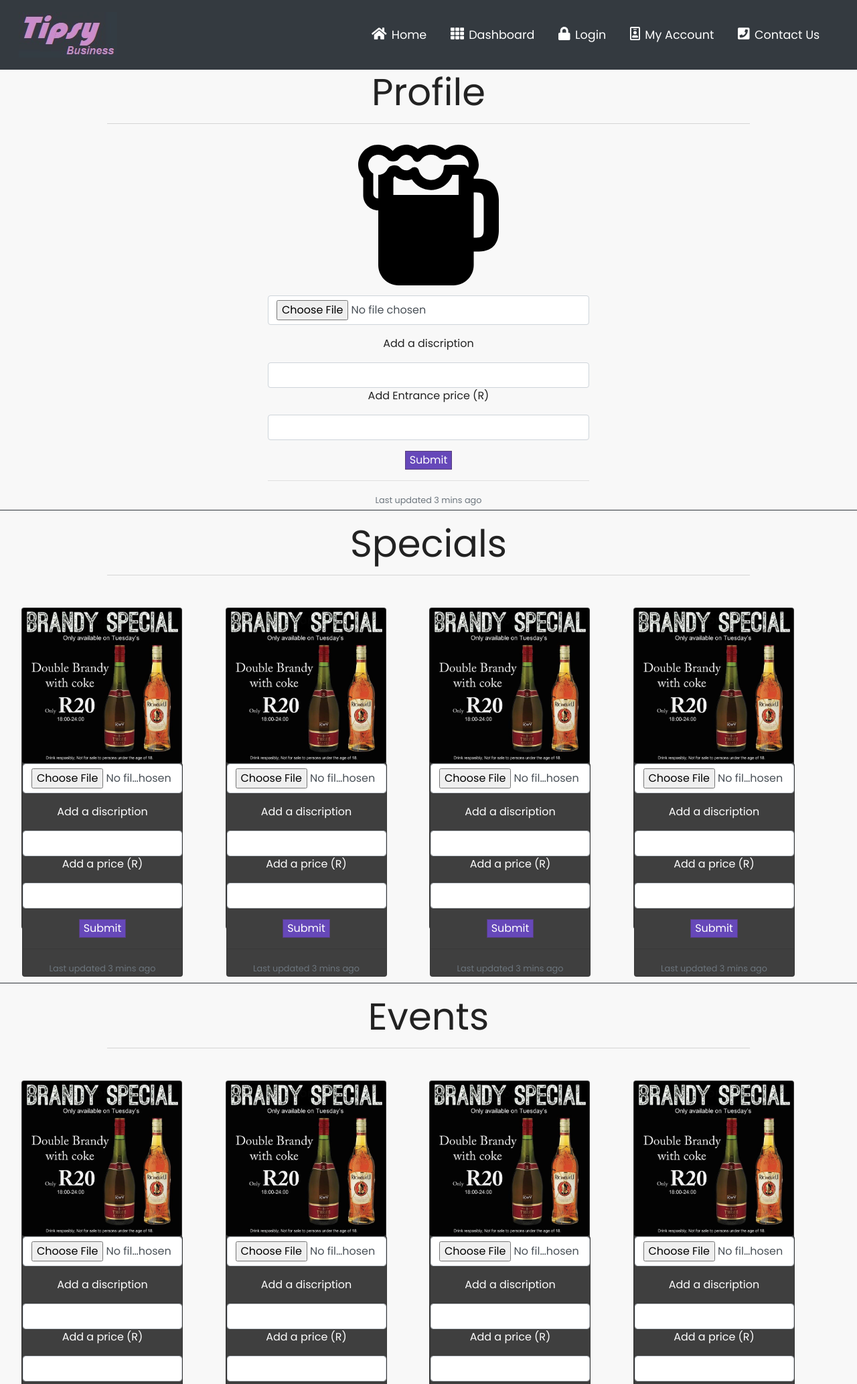
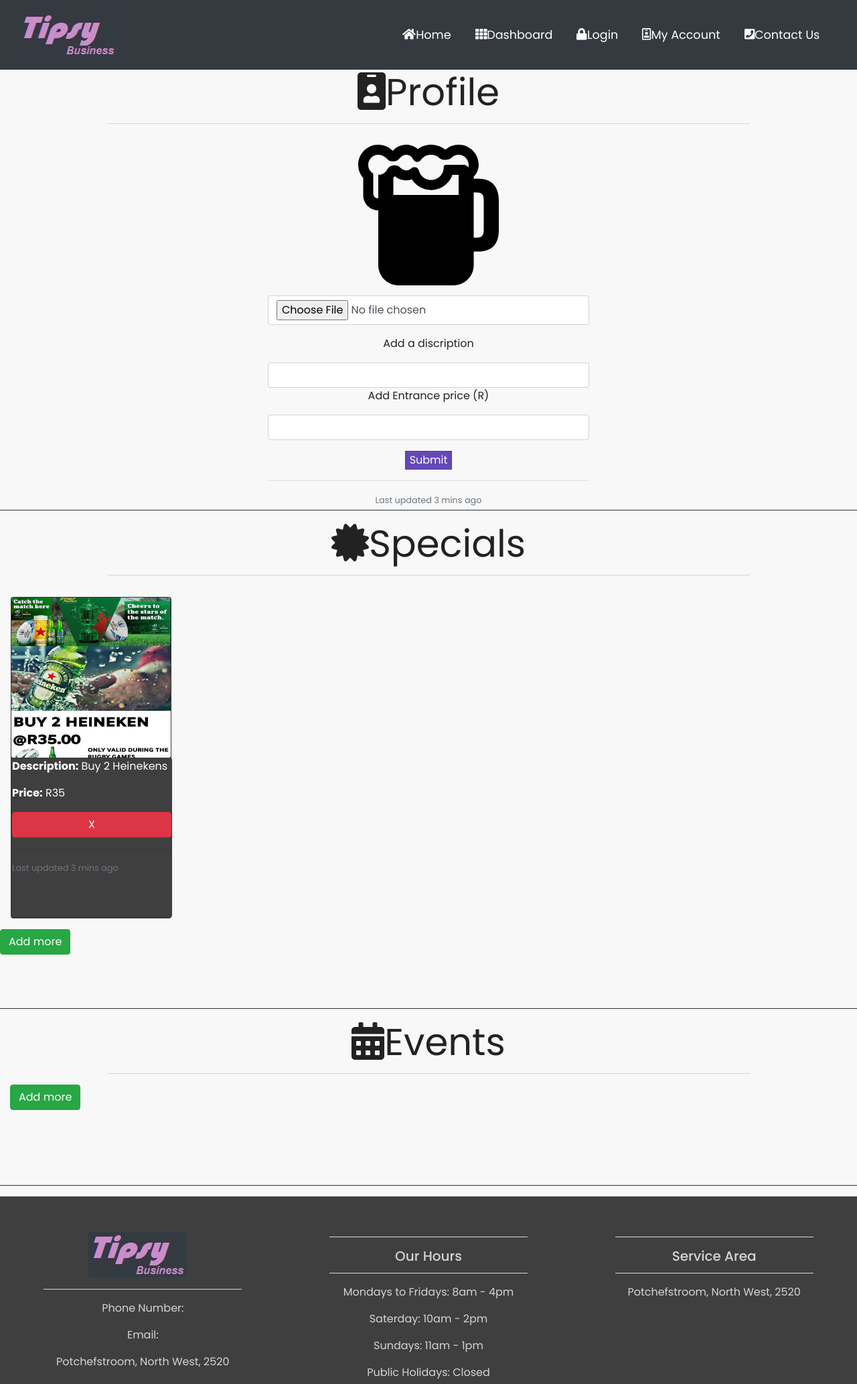
Before and after one commit to meyerolivier98/WebsiteTipsy, a PHP site: page /Account.html in a window 1280 px wide. Shown: the top 2066 px of the page at 67% size. Run offline with PHP 8.4, Linux system fonts and the light colour scheme; some libraries are stand-ins or nearby versions.

Commit message:
Updated Site

```diff
--- a/Account.html
+++ b/Account.html
@@ -57,14 +57,15 @@
 
 
 <!--- Profile -->
-<h1 class="text-center display-4">Profile</h1>
+<h1 class="text-center display-4"><i class="fas fa-id-badge"></i>Profile</h1>
 <hr class="light">
 <div class="container-fluid  padding">
     <div class="text-center  padding ">
+        <form action="upload.php" method="post" enctype="multipart/form-data">
         <div class="profile-card">
             <div class="card-profile">
                 <img class="card-img" id="uploadimg"  src="assets/iconbeer.svg" alt="Your profile image">
-                <form action="upload.php" method="post" enctype="multipart/form-data">
+
                     <input type="file" name="fileToUpload" id="fileToUpload" class="form-control" style="margin-bottom: 1rem">
                 <div class="card-profile">
                     <p class="card-text">Add a discription</p>
@@ -75,179 +76,48 @@
                     <hr>
                     <p class="card-text"><small class="text-muted">Last updated 3 mins ago</small></p>
                 </div>
-                </form>
+
             </div>
 
         </div>
-
+        </form>
 
     </div>
 </div>
 <hr class="bg-dark">
 <!--- Specials -->
-<h1 class="text-center display-4">Specials</h1>
+<h1 class="text-center display-4"><i class="fas fa-certificate"></i>Specials</h1>
 <hr class="light">
-<div class="container-fluid padding">
-    <div class="row col-12 padding text-center">
-
-        <div class="col-md-3">
+    <div class="col-md-3">
+        <div class="card">
+            <img class="card-img" id="uploadimg2" src="assets/img/beerspecial.jpg">
             <div class="card">
-                <img class="card-img"  id="uploadimg2" src="assets/img/brandyspecial.jpg">
-                    <div class="card">
-                        <form action="upload.php"  method="post" enctype="multipart/form-data">
-                            <input type="file" name="fileToUpload1" id="fileToUpload2" class="form-control" style="margin-bottom: 1rem">
-                        <p class="card-text">Add a discription</p>
-                        <input type="text" class="form-control">
-                        <p class="card-text">Add a price (R)</p>
-                        <input type="number" min=0 class="form-control">
-                        <input type="submit" value="Submit" class="btn-primary" name="submit" style="margin-top: 1rem">
-                        <hr>
-                        <p class="card-text"><small class="text-muted">Last updated 3 mins ago</small></p>
-                </form>
-                    </div>
+                <p class="card-text"><b>Description:</b> Buy 2 Heinekens</p>
+                <p class="card-text"><b>Price:</b> R35</p>
+                <button type="button" name="remove" id="'+i+'" class="btn btn-danger btn_remove">X</button>
+                <hr>
+                <p class="card-text"><small class="text-muted">Last updated 3 mins ago</small></p>
             </div>
         </div>
-
-        <div class="col-md-3">
-            <div class="card">
-                <img class="card-img"  id="uploadimg3" src="assets/img/brandyspecial.jpg">
-                <div class="card">
-                    <form action="upload.php"  method="post" enctype="multipart/form-data">
-                        <input type="file" name="fileToUpload1" id="fileToUpload3" class="form-control" style="margin-bottom: 1rem">
-                        <p class="card-text">Add a discription</p>
-                        <input type="text" class="form-control">
-                        <p class="card-text">Add a price (R)</p>
-                        <input type="number" min=0 class="form-control">
-                        <input type="submit" value="Submit" class="btn-primary" name="submit" style="margin-top: 1rem">
-                        <hr>
-                        <p class="card-text"><small class="text-muted">Last updated 3 mins ago</small></p>
-                    </form>
-                </div>
-            </div>
-        </div>
-
-        <div class="col-md-3">
-            <div class="card">
-                <img class="card-img"  id="uploadimg4" src="assets/img/brandyspecial.jpg">
-                <div class="card">
-                    <form action="upload.php"  method="post" enctype="multipart/form-data">
-                        <input type="file" name="fileToUpload1" id="fileToUpload4" class="form-control" style="margin-bottom: 1rem">
-                        <p class="card-text">Add a discription</p>
-                        <input type="text" class="form-control">
-                        <p class="card-text">Add a price (R)</p>
-                        <input type="number" min=0 class="form-control">
-                        <input type="submit" value="Submit" class="btn-primary" name="submit" style="margin-top: 1rem">
-                        <hr>
-                        <p class="card-text"><small class="text-muted">Last updated 3 mins ago</small></p>
-                    </form>
-                </div>
-            </div>
-        </div>
-
-        <div class="col-md-3">
-            <div class="card">
-                <img class="card-img"  id="uploadimg5" src="assets/img/brandyspecial.jpg">
-                <div class="card">
-                    <form action="upload.php"  method="post" enctype="multipart/form-data">
-                        <input type="file" name="fileToUpload1" id="fileToUpload5" class="form-control" style="margin-bottom: 1rem">
-                        <p class="card-text">Add a discription</p>
-                        <input type="text" class="form-control">
-                        <p class="card-text">Add a price (R)</p>
-                        <input type="number" min=0 class="form-control">
-                        <input type="submit" value="Submit" class="btn-primary" name="submit" style="margin-top: 1rem">
-                        <hr>
-                        <p class="card-text"><small class="text-muted">Last updated 3 mins ago</small></p>
-                    </form>
-                </div>
-            </div>
-        </div>
-
+    </div>
+<button name="add" id="add"class="btn btn-success" style="align-content: center">Add more</button>
+<div class="container-fluid padding">
+    <div class="row col-12 padding text-center" id="dynamic_field">
 
     </div>
 </div>
 <hr class="bg-dark">
-<!--- Welcome Section -->
-<h1 class="text-center display-4">Events</h1>
+<!--- Events -->
+<h1 class="text-center display-4"><i class="fas fa-calendar-alt"></i>Events</h1>
 <hr class="light">
 <div class="container-fluid padding">
-    <div class="row col-12 padding text-center">
+    <button name="add" id="add1" class="btn btn-success" style="align-content: center">Add more</button>
+    <div class="container-fluid padding">
+        <div class="row col-12 padding text-center" id="dynamic_field1">
 
-        <div class="col-md-3">
-            <div class="card">
-                <img class="card-img"  id="uploadimg6" src="assets/img/brandyspecial.jpg">
-                <div class="card">
-                    <form action="upload.php"  method="post" enctype="multipart/form-data">
-                        <input type="file" name="fileToUpload1" id="fileToUpload6" class="form-control" style="margin-bottom: 1rem">
-                        <p class="card-text">Add a discription</p>
-                        <input type="text" class="form-control">
-                        <p class="card-text">Add a price (R)</p>
-                        <input type="number" min=0 class="form-control">
-                        <input type="submit" value="Submit" class="btn-primary" name="submit" style="margin-top: 1rem">
-                        <hr>
-                        <p class="card-text"><small class="text-muted">Last updated 3 mins ago</small></p>
-                    </form>
-                </div>
-            </div>
         </div>
-
-        <div class="col-md-3">
-            <div class="card">
-                <img class="card-img"  id="uploadimg7" src="assets/img/brandyspecial.jpg">
-                <div class="card">
-                    <form action="upload.php"  method="post" enctype="multipart/form-data">
-                        <input type="file" name="fileToUpload1" id="fileToUpload7" class="form-control" style="margin-bottom: 1rem">
-                        <p class="card-text">Add a discription</p>
-                        <input type="text" class="form-control">
-                        <p class="card-text">Add a price (R)</p>
-                        <input type="number" min=0 class="form-control">
-                        <input type="submit" value="Submit" class="btn-primary" name="submit" style="margin-top: 1rem">
-                        <hr>
-                        <p class="card-text"><small class="text-muted">Last updated 3 mins ago</small></p>
-                    </form>
-                </div>
-            </div>
-        </div>
-
-        <div class="col-md-3">
-            <div class="card">
-                <img class="card-img"  id="uploadimg8" src="assets/img/brandyspecial.jpg">
-                <div class="card">
-                    <form action="upload.php"  method="post" enctype="multipart/form-data">
-                        <input type="file" name="fileToUpload1" id="fileToUpload8" class="form-control" style="margin-bottom: 1rem">
-                        <p class="card-text">Add a discription</p>
-                        <input type="text" class="form-control">
-                        <p class="card-text">Add a price (R)</p>
-                        <input type="number" min=0 class="form-control">
-                        <input type="submit" value="Submit" class="btn-primary" name="submit" style="margin-top: 1rem">
-                        <hr>
-                        <p class="card-text"><small class="text-muted">Last updated 3 mins ago</small></p>
-                    </form>
-                </div>
-            </div>
-        </div>
-
-        <div class="col-md-3">
-            <div class="card">
-                <img class="card-img"  id="uploadimg9" src="assets/img/brandyspecial.jpg">
-                <div class="card">
-                    <form action="upload.php"  method="post" enctype="multipart/form-data">
-                        <input type="file" name="fileToUpload1" id="fileToUpload9" class="form-control" style="margin-bottom: 1rem">
-                        <p class="card-text">Add a discription</p>
-                        <input type="text" class="form-control">
-                        <p class="card-text">Add a price (R)</p>
-                        <input type="number" min=0 class="form-control">
-                        <input type="submit" value="Submit" class="btn-primary" name="submit" style="margin-top: 1rem">
-                        <hr>
-                        <p class="card-text"><small class="text-muted">Last updated 3 mins ago</small></p>
-                    </form>
-                </div>
-            </div>
-        </div>
-
-
     </div>
 </div>
-
 <!--- Three Column Section -->
 <script>
     function readURL(input) {
@@ -267,10 +137,101 @@
     });
 </script>
 
-<!--- Two Column Section -->
+   <!-- <form action="upload.php"  method="post" enctype="multipart/form-data">
+        <div class="col-md-3">
+            <div class="card">
+                <img class="card-img" id="uploadimg2" src="assets/img/beerspecial.jpg">
+                <div class="card">
+                    <p class="card-text">Add a discription</p>
+                    <p class="card-text">Add a price (R)</p>
+                    <button type="button" name="remove" id="'+i+'" class="btn btn-danger btn_remove">X</button>
+                    <hr>
+                    <p class="card-text"><small class="text-muted">Last updated 3 mins ago</small></p>
+                </div>
+            </div>
+        </div>
+    </form>-->
+<!--- Dynamically add -->
+<!--<div id="dynamic_field">
 
+</div>-->
+<script>
+    $(document).ready(function(){
+        var i=1;
+        $('#add').click(function(){
+            i++;
+            $('#dynamic_field').append('<form action="upload.php"  method="post" enctype="multipart/form-data"><div class="col-md-3"><div class="card"><img class="card-img" id="uploadimg2" src="assets/img/beerspecial.jpg"> <div class="card"><input type="file" name="fileToUpload1" id="fileToUpload2" class="form-control" style="margin-bottom: 1rem"><p class="card-text">Add a discription</p><input type="text" class="form-control"><p class="card-text">Add a price (R)</p><input type="number" min=0 class="form-control"><input type="submit" value="Submit" class="btn-primary" id="sSubmit"'+i+' name="submit" style="margin-top: 1rem"><hr><p class="card-text"><small class="text-muted">Last updated 3 mins ago</small></p></div></div> </div></form>');
+        });
+        $(document).on('click', '.btn_remove', function(){
+            var button_id = $(this).attr("id");
+            $('#row'+button_id+'').remove();
+        });
+        $('#sSubmit'+i).click(function(){
+            $.ajax({
+                url:"name.php",
+                method:"POST",
+                data:$('#add_name').serialize(),
+                success:function(data)
+                {
+                    alert(data);
+                    $('#add_name')[0].reset();
+                }
+            });
+        });
+    });
+</script>
+    <script>
+        $(document).ready(function(){
+            var i=1;
+            $('#add1').click(function(){
+                i++;
+                $('#dynamic_field1').append('<form action="upload.php"  method="post" enctype="multipart/form-data"><div class="col-md-3"><div class="card"><img class="card-img" id="uploadimg2" src="assets/img/beerspecial.jpg"> <div class="card"><input type="file" name="fileToUpload1" id="fileToUpload2" class="form-control" style="margin-bottom: 1rem"><p class="card-text">Add a discription</p><input type="text" class="form-control"><p class="card-text">Add a price (R)</p><input type="number" min=0 class="form-control"><input type="submit" value="Submit" class="btn-primary" id="eSubmit"'+i+' name="Submit" style="margin-top: 1rem"><hr><p class="card-text"><small class="text-muted">Last updated 3 mins ago</small></p></div></div> </div></form>');
+            });
+            $(document).on('click', '.btn_remove', function(){
+                var button_id = $(this).attr("id");
+                $('#row'+button_id+'').remove();
+            });
+            $('#eSubmit'+i).click(function(){
+                $.ajax({
+                    url:"name.php",
+                    method:"POST",
+                    data:$('#add_name').serialize(),
+                    success:function(data)
+                    {
+                        alert(data);
+                        $('#add_name')[0].reset();
+                    }
+                });
+            });
+        });
+    </script>
+<!--- Fixed background
 
-<!--- Fixed background -->
+<script>
+    $(document).ready(function(){
+        var i=1;
+        $('#add').click(function(){
+            i++;
+            $('#dynamic_field').append('<tr id="row'+i+'"><td><input type="text" name="name[]" placeholder="Enter your Name" class="form-control name_list" /></td><td><button type="button" name="remove" id="'+i+'" class="btn btn-danger btn_remove">X</button></td></tr>');
+        });
+        $(document).on('click', '.btn_remove', function(){
+            var button_id = $(this).attr("id");
+            $('#row'+button_id+'').remove();
+        });
+        $('#submit').click(function(){
+            $.ajax({
+                url:"name.php",
+                method:"POST",
+                data:$('#add_name').serialize(),
+                success:function(data)
+                {
+                    alert(data);
+                    $('#add_name')[0].reset();
+                }
+            });
+        });
+    });
+</script>-->
 
 
 <!--- Emoji Section -->
--- a/style.css
+++ b/style.css
@@ -103,7 +103,7 @@ html,body {
     color: #7D7D7D;
 }
 
-.fa-apple, .fa-android,.fa-instagram,.fa-twitter,.fa-facebook{
+.fa-apple, .fa-android, .fa-instagram, .fa-twitter, .fa-facebook{
     font-size: 4em;
     margin: 1rem;
 }
@@ -155,7 +155,6 @@ hr.light{
 
 /*---Media Queries --*/
 @media (max-width: 992px) {
-
 }
 @media (max-width: 768px) {
     .carousel-caption h1{
@@ -163,7 +162,6 @@ hr.light{
         text-transform: uppercase;
         text-shadow: 2px 2px 20px #000;
     }
-
     .carousel-caption {
         top: 45%;
     }
@@ -231,7 +229,7 @@ hr.light{
     background-color: #3f3f3f;
     opacity: .95;
     padding: 0 18px;
-    box-shadow: 0px 0px 4px #848484;
+    box-shadow: 0 0 4px #848484;
 }
 
 .user-img{
@@ -243,7 +241,7 @@ hr.light{
     height: 100px;
     width: 100px;
     border-radius: 5px;
-    box-shadow: 0px 0px 2px #848484;
+    box-shadow: 0 0 2px #848484;
 }
 
 .form-group{
@@ -271,10 +269,10 @@ hr.light{
     content: "\f023";
 }
 
-.svg-inline--fa{
+/*.svg-inline--fa{
     font-size: 20px;
     margin-right: 7px;
-}
+}*/
 
 .forgot{
     padding:5px 0 25px;
@@ -284,20 +282,9 @@ hr.light{
     color: #6648b9;
 }
 
-.chart-one{
-    width: 50%;
-    border-right:5px dotted #222222;
-    /*float: left;*/
-}
-
-.chart-two{
-    width: 50%;
-    /*float: right;*/
-}
-
 .grid-divider {
     overflow-x: hidden;/* quickfix to hide divider on left side*/
-position: relative;
+    position: relative;
 }
 
 .chart-style{
@@ -307,7 +294,6 @@ position: relative;
 .carousel-item {
     transition: -webkit-transform 0.5s ease;
     transition: transform 0.5s ease;
-    transition: transform 0.5s ease, -webkit-transform 0.5s ease;
     -webkit-backface-visibility: visible;
     backface-visibility: visible;
 }
```
Also changed, not shown: Contact.html (+13 -10 lines), Dashboard.html (+7 -11 lines), Login.html (+24 -2 lines), index.html (+16 -10 lines), name.php (added, +17 -0 lines).
